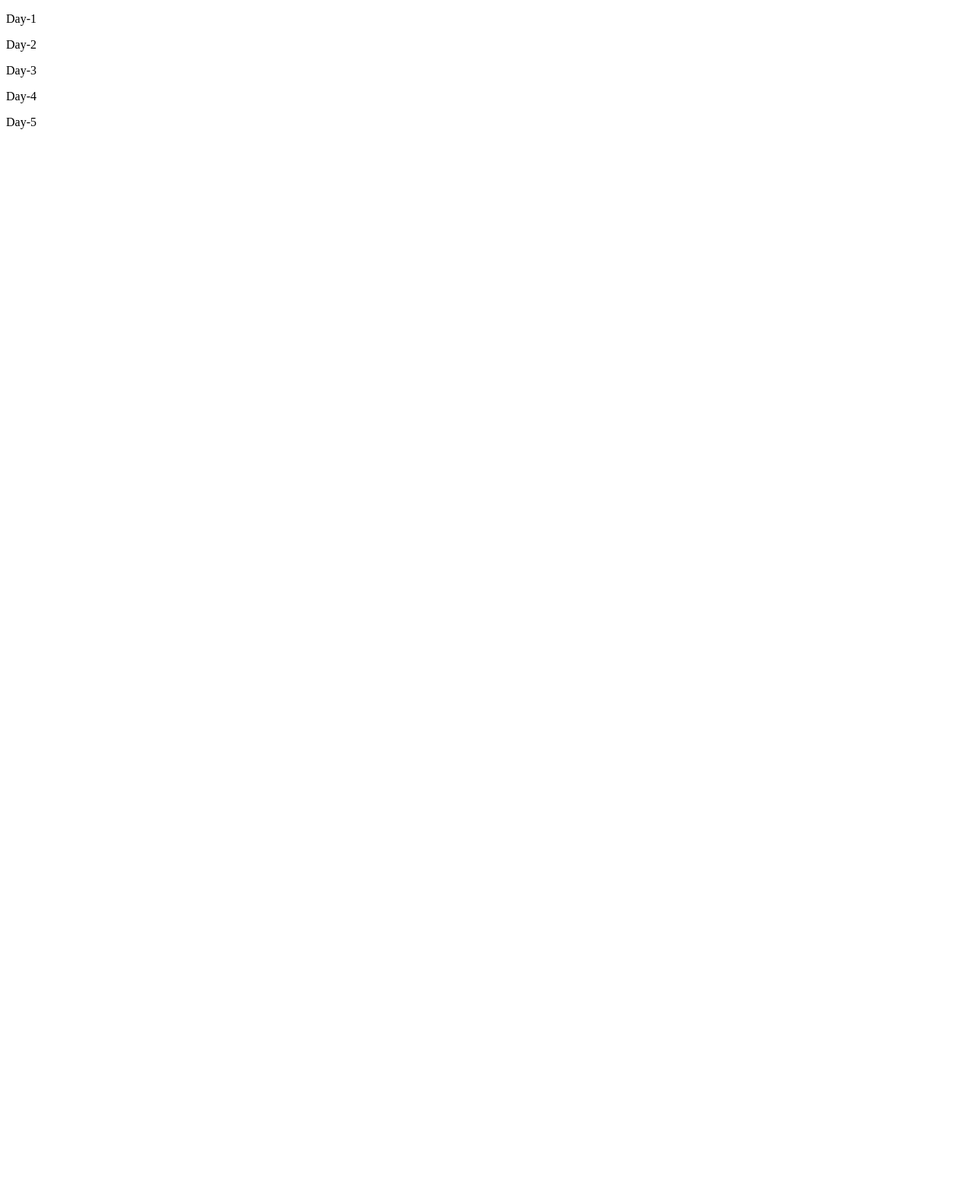
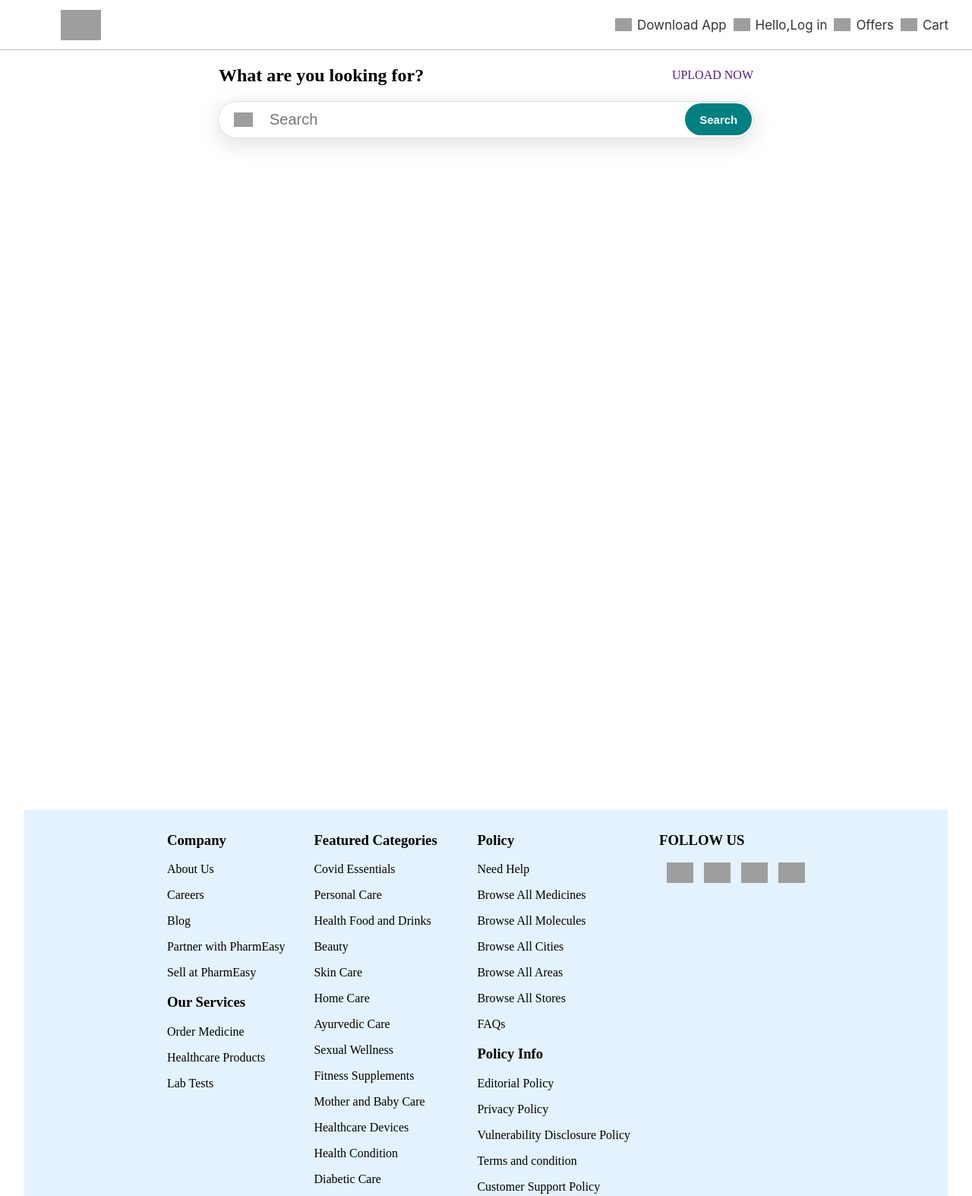
Before and after one commit to Amitaryan9906/grieving-wax-8717, a plain HTML site: page index.html in a window 1280 px wide. Shown: the top 1574 px of the page at 76% size. Before the commit the page ends 800 px from the top, so only its background shows below. Drawn offline with Linux system fonts and the light colour scheme; grey boxes are pictures that could not be loaded.

Commit message:
day-2 task added

```diff
--- /dev/null
+++ b/Styles/index.css
@@ -0,0 +1,121 @@
+
+body{
+    margin:0px;
+}
+#navbar{
+    display:flex;
+    justify-content:space-between;
+    padding:10px;
+    margin: 0;
+    height: 45px;
+    align-items:center;
+    position:sticky;
+    top: 0;
+    left: 0;
+    width:100%;
+    border-bottom: 1px solid rgb(197, 191, 191);
+    background-color:white;
+}
+#navbar>a>img{
+margin-left: 70px;
+height:40px;
+}
+#navbar>div>a>img{
+    width:22px;
+}
+a,u{
+    text-decoration: none;
+}
+#navbar>div{
+    display:flex;
+    justify-content:space-around;
+    padding:0px;
+    width: 35%;
+    margin-right: 40px;
+
+}
+#navbar>div>a{
+
+    font: 17px inter,sans-serif;
+    color:#30363C;
+    font-weight:lighter bold;
+}
+a{
+    display:flex;
+    align-items:center;
+    justify-content: space-between;
+
+}
+a>*{
+    margin-left:7px;
+}
+
+
+
+#main{
+    margin-top:50px;
+    height:1000px;
+    margin:auto;
+}
+#main>div{
+    margin:auto;
+    display:flex;
+    justify-content: space-between;
+    width:55%;
+}
+
+
+#search{
+border:1px solid rgb(220, 220, 220);
+display:flex;
+width:55%;
+margin:auto;
+border-radius:25px;
+justify-content: space-between;
+align-items: center;
+box-shadow: rgba(100, 100, 111, 0.2) 0px 7px 29px 0px;
+
+}
+#search>button{
+    border-radius:25px;
+    width:90px;
+    height:42px;
+    background-color:rgb(0, 128, 128);
+    color:white;
+    font-weight:bold;
+    border:none;
+    margin-right: 2px;
+    font-size: 15px;
+
+}
+#search>img{
+    width:25px;
+    margin-left:20px;
+    margin-right:20px;
+}
+.search{
+    height:45px;
+    width:80%;
+    font-size:20px;
+    border:none;
+}
+
+#footer {
+    height:650px;
+    width:95%;
+    margin :auto;
+    margin-bottom:10px;
+    background-color: rgb(228, 242, 253);
+
+}
+#footer>div:nth-child(1){
+
+    display:flex;
+    justify-content: space-evenly;
+    padding:10px 150px 20px 150px;
+
+}
+#footer>div>div>div>img{
+    width:35px;
+    margin-left:10px;
+}
--- a/index.html
+++ b/index.html
@@ -4,13 +4,122 @@
     <meta charset="UTF-8">
     <meta http-equiv="X-UA-Compatible" content="IE=edge">
     <meta name="viewport" content="width=device-width, initial-scale=1.0">
-    <title>Planning</title>
+    <title>Home Page</title>
+    <link rel="stylesheet" href="Styles\index.css">
+
 </head>
 <body>
-    <p>Day-1</p>
-    <p>Day-2</p>
-    <p>Day-3</p>
-    <p>Day-4</p>
-    <p>Day-5</p>
+<div id="navbar">
+    <a href="./index.html">
+    <img src="https://assets.pharmeasy.in/apothecary/images/logo_big.svg?dim=256x0" alt="">
+    </a>
+    <div>
+
+
+       <a href="">
+        <img src="https://icons-for-free.com/iconfiles/png/512/device+instrument+iphone+mobile+smart+phone+icon-1320165659007599488.png" alt="">
+        <p>Download App</p>
+       </a>
+
+
+       <a href="">
+        <img src="https://cdn.icon-icons.com/icons2/2506/PNG/512/user_icon_150670.png" alt="">
+        <p>Hello,Log in</p>
+       </a>
+
+       <a href="">
+        <img src="https://cdn-icons-png.flaticon.com/512/272/272535.png" alt="">
+        <p>Offers</p>
+
+       </a>
+       <a href="">
+       <img src="http://cdn.onlinewebfonts.com/svg/img_379628.png" alt="">        <p>Cart</p>
+       </a>
+
+    </div>
+</div>
+
+<div id="main">
+    <div>
+        <h2>What are you looking for?</h2>
+         <a href=""><p>UPLOAD NOW</p></a>
+    </div>
+    <form id="search">
+        <img src="https://uxwing.com/wp-content/themes/uxwing/download/user-interface/search-icon.png" alt="">
+        <input type="text" placeholder="Search" class="search" >
+        <button>Search</button>
+    </form>
+
+
+</div>
+
+
+<div id="footer">
+    <div>
+        <div>
+          <h3>Company</h3>
+
+          <p>About Us</p>
+          <p>Careers</p>
+          <p>Blog</p>
+          <p>Partner with PharmEasy</p>
+          <p>Sell at PharmEasy</p>
+          <h3>Our Services</h3>
+          <p>Order Medicine</p>
+          <p>Healthcare Products</p>
+          <p>Lab Tests</p>
+        </div>
+
+        <div>
+            <h3>Featured Categories</h3>
+            Covid Essentials
+<p>Personal Care</p>
+<p> Health Food and Drinks </p>
+ <p> Beauty</p>
+<p> Skin Care</p>
+<p>Home Care</p>
+<p>Ayurvedic Care</p>
+<p>Sexual Wellness</p>
+<p>Fitness Supplements</p>
+<p>Mother and Baby Care</p>
+<p>Healthcare Devices</p>
+<p>Health Condition</p>
+<p>Diabetic Care</p>
+<p>Elderly Care</p>
+<p>Accessories And Wearables</p>
+<p>Top Products</p>
+        </div>
+        <div>
+            <h3>Policy</h3>
+            <P>Need Help</P>
+            <P>Browse All Medicines</P>
+            <P> Browse All Molecules</P>
+            <P> Browse All Cities</P>
+            <P>Browse All Areas</P>
+            <P> Browse All Stores</P>
+            <P> FAQs</P>
+            <h3>  Policy Info</h3>
+            <P> Editorial Policy</P>
+            <P> Privacy Policy</P>
+            <P> Vulnerability Disclosure Policy</P>
+            <P>Terms and condition</P>
+            <P> Customer Support Policy</P>
+           <P> Return Policy</P>
+
+        </div>
+        <div>
+            <h3>FOLLOW US</h3>
+            <div>
+                <img src="https://upload.wikimedia.org/wikipedia/commons/thumb/2/27/CIS-A2K_Instagram_Icon_%28Black%29.svg/2048px-CIS-A2K_Instagram_Icon_%28Black%29.svg.png" alt="">
+                <img src="https://upload.wikimedia.org/wikipedia/commons/thumb/c/c3/Facebook_icon_%28black%29.svg/1200px-Facebook_icon_%28black%29.svg.png" alt="">
+                <img src="https://upload.wikimedia.org/wikipedia/commons/thumb/8/8b/YouTube_dark_icon_%282017%29.svg/1024px-YouTube_dark_icon_%282017%29.svg.png" alt="">
+                <img src="https://encrypted-tbn0.gstatic.com/images?q=tbn:ANd9GcR77efRb2DokD2vV8RskBg9xU7XWr0aHcmZ2oseL7czyg&s" alt="">
+            </div>
+        </div>
+    </div>
+    <div>
+        <p>Our Payment Partners</p>
+    </div>
+</div>
 </body>
 </html>
```
